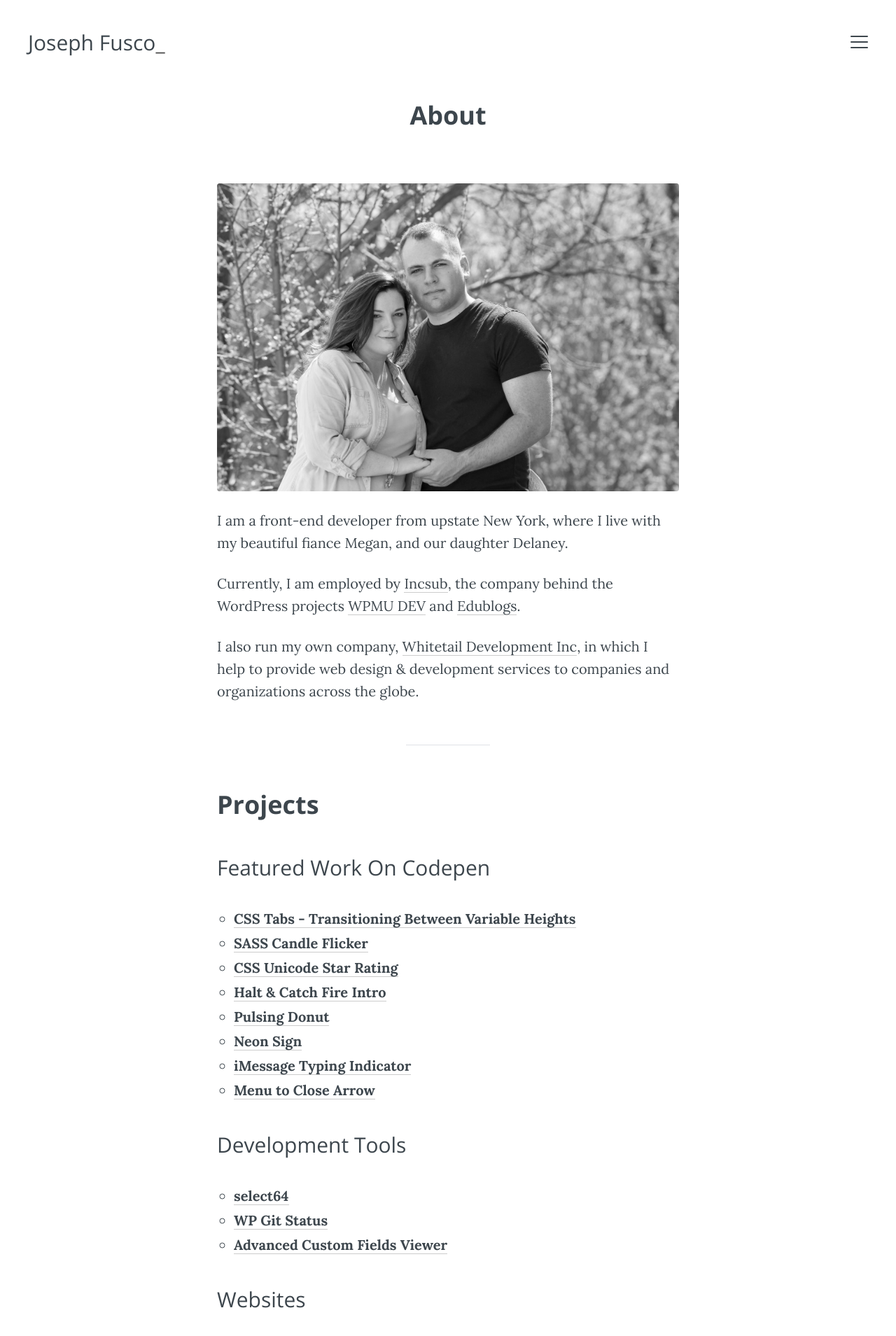
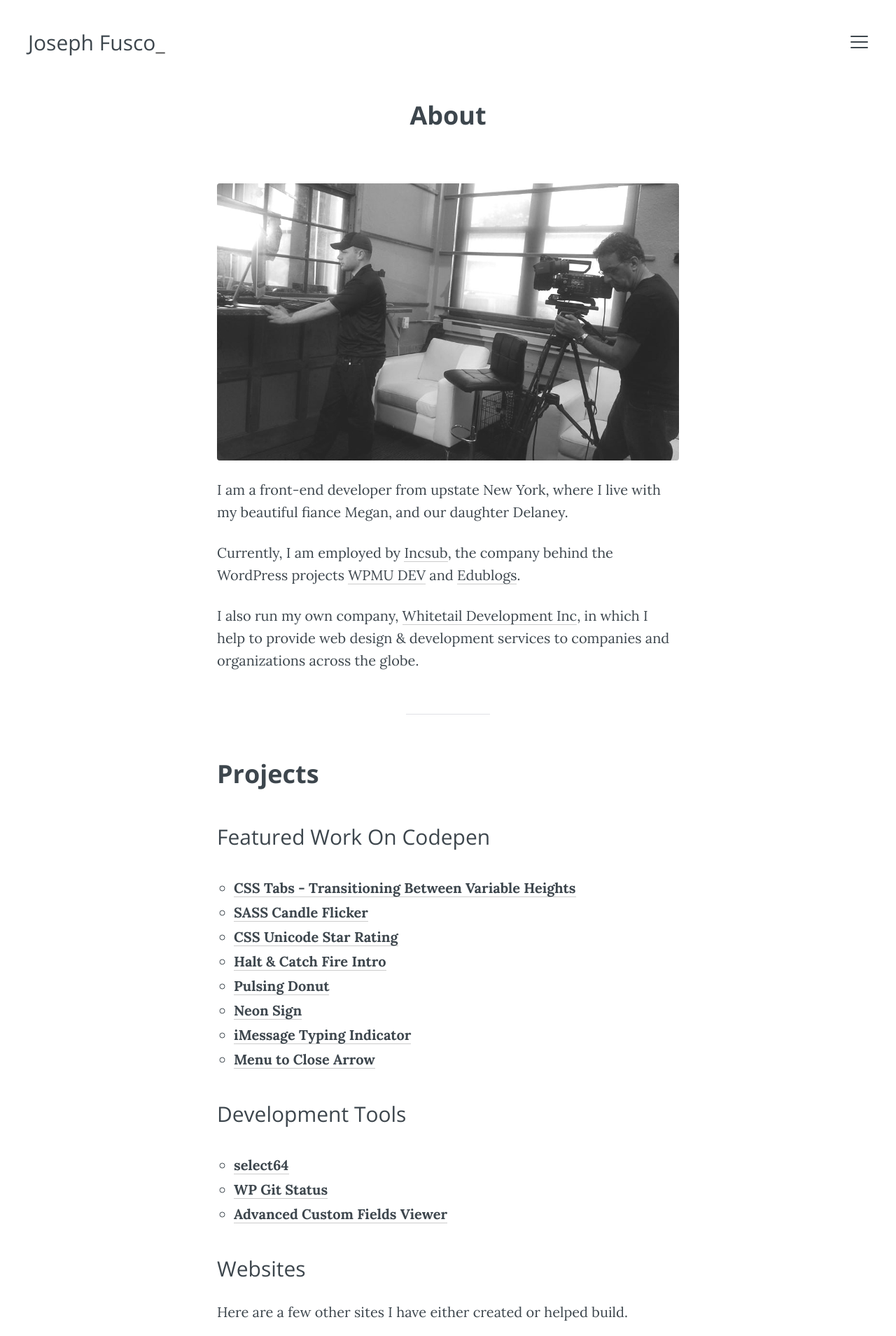
Before and after one commit to josephfusco/josephfusco.github.io, a Jekyll site: the page built from index.md, in a window 1280 px wide. Shown: the top 1909 px of the page at 70% size. Built offline with Jekyll 4.4.1, drawn with Linux system fonts in a browser that asks for light colours; some web fonts are replaced; Markdown is read by kramdown in place of the engine named in the settings.

Commit message:
Update index.md

```diff
--- a/index.md
+++ b/index.md
@@ -5,7 +5,7 @@ redirect_from:
   - /about/
 ---
 
-<img src="{{ site.baseurl }}/assets/img/megan-joseph-2.jpg">
+<img src="{{ site.baseurl }}/assets/img/real-money-bw.jpg">
 
 I am a front-end developer from upstate New York, where I live with my beautiful fiance Megan, and our daughter Delaney.
 
@@ -56,6 +56,4 @@ I credit a lot of my development knowledge to [teamtreehouse.com](https://teamtr
 + **[Mashable](http://mashable.com/2015/01/11/teach-yourself-programming/?ref=josephfus.co)**
 + **[Treehouse](https://teamtreehouse.com/stories/joe-fusco?ref=josephfus.co)**
 
-<img src="{{ site.baseurl }}/assets/img/real-money-bw.jpg">
-
 -----
```
